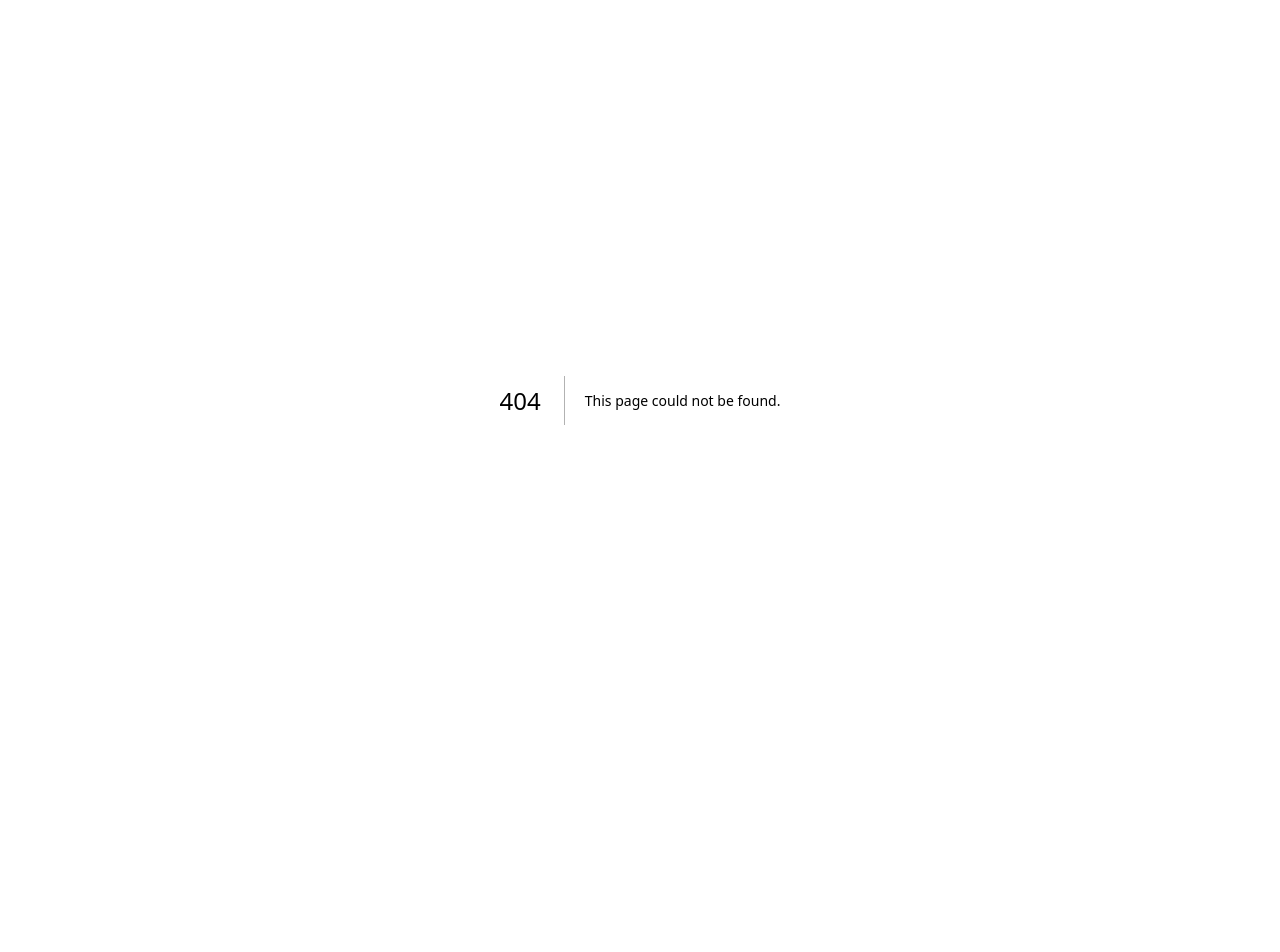
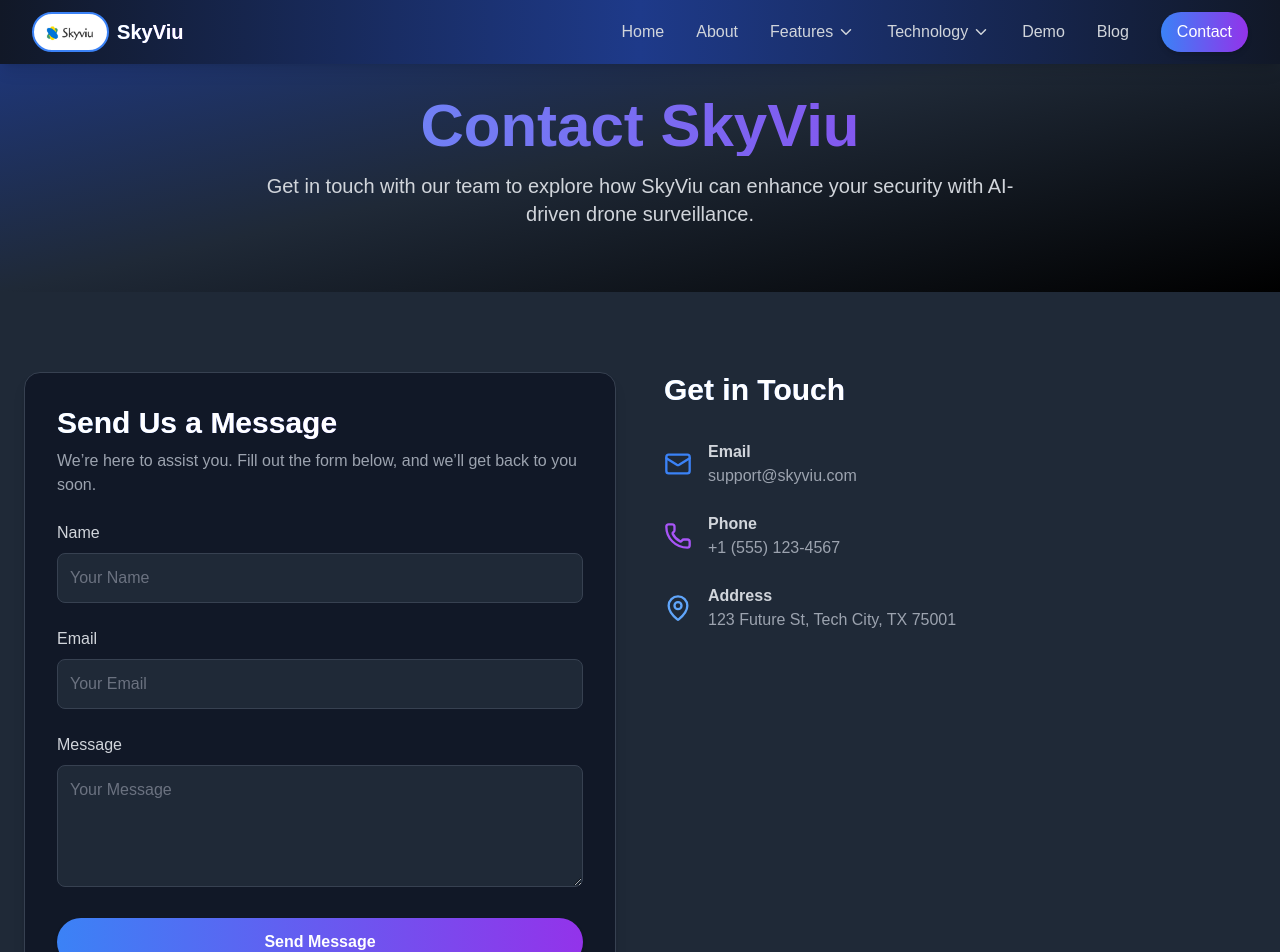
Before and after one commit to UsalamaGuard/UsalamaGuardFrontend, a Next.js app: page /contact in a window 1280 px wide. Before the commit this address had no page. Shown: the top 952 px of the page. Before the commit the page ends 800 px from the top, so only its background shows below. Built offline with nearby package versions, Linux system fonts and the light colour scheme.

Commit message:
added the contact us page

```diff
--- /dev/null
+++ b/src/app/contact/page.js
@@ -0,0 +1,189 @@
+"use client";
+
+import { motion } from "framer-motion";
+import { Mail, Phone, MapPin, Linkedin, Github, Facebook } from "lucide-react";
+import Link from "next/link";
+import Navbar from "../components/navbar/page";
+
+export default function ContactPage() {
+  return (
+    <div className="bg-gray-900 text-white min-h-screen overflow-hidden">
+      {/* Navbar */}
+      <Navbar />
+
+      {/* Hero Section */}
+      <section className="relative pt-24 pb-16 bg-gradient-to-br from-blue-900 via-gray-800 to-black">
+        <div className="max-w-7xl mx-auto px-6 text-center">
+          <motion.h1
+            initial={{ opacity: 0, y: -50 }}
+            animate={{ opacity: 1, y: 0 }}
+            transition={{ duration: 0.8 }}
+            className="text-5xl md:text-6xl font-bold bg-clip-text text-transparent bg-gradient-to-r from-blue-400 to-purple-600"
+          >
+            Contact SkyViu
+          </motion.h1>
+          <motion.p
+            initial={{ opacity: 0, y: 20 }}
+            animate={{ opacity: 1, y: 0 }}
+            transition={{ delay: 0.3, duration: 0.8 }}
+            className="mt-4 text-lg md:text-xl text-gray-300 max-w-3xl mx-auto"
+          >
+            Get in touch with our team to explore how SkyViu can enhance your security with AI-driven drone surveillance.
+          </motion.p>
+        </div>
+      </section>
+
+      {/* Contact Form & Details Section */}
+      <section className="py-20 bg-gray-800">
+        <div className="max-w-7xl mx-auto px-6 grid md:grid-cols-2 gap-12">
+          {/* Contact Form */}
+          <motion.div
+            initial={{ opacity: 0, x: -50 }}
+            animate={{ opacity: 1, x: 0 }}
+            transition={{ duration: 0.8 }}
+            className="bg-gray-900 p-8 rounded-xl shadow-lg border border-gray-700"
+          >
+            <h2 className="text-3xl font-semibold text-white bg-clip-text text-transparent bg-gradient-to-r from-blue-400 to-purple-600">Send Us a Message</h2>
+            <p className="mt-2 text-gray-400">We’re here to assist you. Fill out the form below, and we’ll get back to you soon.</p>
+            <form className="mt-6 space-y-6">
+              <div>
+                <label htmlFor="name" className="block text-gray-300">Name</label>
+                <input
+                  type="text"
+                  id="name"
+                  className="w-full mt-2 p-3 bg-gray-800 border border-gray-700 rounded-lg text-white focus:outline-none focus:ring-2 focus:ring-blue-500 transition-all duration-300"
+                  placeholder="Your Name"
+                />
+              </div>
+              <div>
+                <label htmlFor="email" className="block text-gray-300">Email</label>
+                <input
+                  type="email"
+                  id="email"
+                  className="w-full mt-2 p-3 bg-gray-800 border border-gray-700 rounded-lg text-white focus:outline-none focus:ring-2 focus:ring-blue-500 transition-all duration-300"
+                  placeholder="Your Email"
+                />
+              </div>
+              <div>
+                <label htmlFor="message" className="block text-gray-300">Message</label>
+                <textarea
+                  id="message"
+                  rows="4"
+                  className="w-full mt-2 p-3 bg-gray-800 border border-gray-700 rounded-lg text-white focus:outline-none focus:ring-2 focus:ring-blue-500 transition-all duration-300"
+                  placeholder="Your Message"
+                ></textarea>
+              </div>
+              <button
+                type="submit"
+                className="w-full bg-gradient-to-r from-blue-500 to-purple-600 hover:from-blue-600 hover:to-purple-700 text-white py-3 rounded-full font-semibold transition-all duration-300 shadow-md hover:shadow-blue-500/20"
+              >
+                Send Message
+              </button>
+            </form>
+          </motion.div>
+
+          {/* Contact Details */}
+          <motion.div
+            initial={{ opacity: 0, x: 50 }}
+            animate={{ opacity: 1, x: 0 }}
+            transition={{ duration: 0.8 }}
+            className="space-y-8"
+          >
+            <h2 className="text-3xl font-semibold text-white bg-clip-text text-transparent bg-gradient-to-r from-blue-400 to-purple-600">Get in Touch</h2>
+            <div className="space-y-6">
+              <div className="flex items-center space-x-4">
+                <Mail size={28} className="text-blue-500" />
+                <div>
+                  <p className="text-gray-300 font-semibold">Email</p>
+                  <p className="text-gray-400">support@skyviu.com</p>
+                </div>
+              </div>
+              <div className="flex items-center space-x-4">
+                <Phone size={28} className="text-purple-500" />
+                <div>
+                  <p className="text-gray-300 font-semibold">Phone</p>
+                  <p className="text-gray-400">+1 (555) 123-4567</p>
+                </div>
+              </div>
+              <div className="flex items-center space-x-4">
+                <MapPin size={28} className="text-blue-400" />
+                <div>
+                  <p className="text-gray-300 font-semibold">Address</p>
+                  <p className="text-gray-400">123 Future St, Tech City, TX 75001</p>
+                </div>
+              </div>
+            </div>
+          </motion.div>
+        </div>
+      </section>
+
+      {/* Map Section */}
+      <section className="py-20 bg-gray-900">
+        <div className="max-w-7xl mx-auto px-6 text-center">
+          <h2 className="text-4xl font-bold bg-clip-text text-transparent bg-gradient-to-r from-blue-400 to-purple-600">Find Us</h2>
+          <p className="mt-4 text-gray-400 max-w-2xl mx-auto">
+            Visit our headquarters or explore our location virtually.
+          </p>
+          <motion.div
+            initial={{ opacity: 0, scale: 0.9 }}
+            animate={{ opacity: 1, scale: 1 }}
+            transition={{ duration: 0.8 }}
+            className="mt-8 relative w-full h-96 rounded-xl overflow-hidden shadow-lg border border-gray-700"
+          >
+            <div className="absolute inset-0 bg-gradient-to-tr from-blue-600 to-transparent opacity-20 blur-3xl animate-pulse"></div>
+            <iframe
+              src="https://www.google.com/maps/embed?pb=!1m18!1m12!1m3!1d15956.147073321495!2d37.00121965541992!3d-1.0999933999999999!2m3!1f0!2f0!3f0!3m2!1i1024!2i768!4f13.1!3m3!1m2!1s0x182f4e8e8f8f8f8f%3A0x8f8f8f8f8f8f8f8f!2sJomo%20Kenyatta%20University%20of%20Agriculture%20and%20Technology!5e0!3m2!1sen!2ske!4v1698765432100"
+              width="100%"
+              height="100%"
+              style={{ border: 0 }}
+              allowFullScreen=""
+              loading="lazy"
+              className="relative z-10"
+            ></iframe>
+          </motion.div>
+        </div>
+      </section>
+
+      {/* CTA Section */}
+      <section className="py-20 bg-gradient-to-r from-blue-900 to-purple-900 text-center">
+        <h2 className="text-4xl font-bold bg-clip-text text-transparent bg-gradient-to-r from-blue-400 to-purple-600">Ready to Connect?</h2>
+        <p className="mt-4 text-lg text-gray-200">Let’s discuss how SkyViu can transform your security needs.</p>
+        <div className="mt-8">
+          <Link href="/demo" className="bg-white text-blue-600 px-8 py-4 rounded-full font-semibold hover:bg-gray-100 transition-all duration-300 shadow-lg">
+            Request a Demo
+          </Link>
+        </div>
+      </section>
+
+      {/* Footer */}
+      <footer className="py-12 bg-black text-gray-400">
+        <div className="max-w-7xl mx-auto px-6 grid md:grid-cols-3 gap-12">
+          <div>
+            <h3 className="text-2xl font-bold text-white bg-clip-text text-transparent bg-gradient-to-r from-blue-400 to-purple-600">SkyViu</h3>
+            <p className="mt-2">Pioneering the future of security with AI and drone technology.</p>
+          </div>
+          <div>
+            <h4 className="text-lg font-semibold text-white">Quick Links</h4>
+            <ul className="mt-2 space-y-2">
+              <li><Link href="/about" className="hover:text-blue-400 transition-colors">About Us</Link></li>
+              <li><Link href="/demo" className="hover:text-blue-400 transition-colors">Demo</Link></li>
+              <li><Link href="/contact" className="hover:text-blue-400 transition-colors">Contact</Link></li>
+            </ul>
+          </div>
+          <div>
+            <h4 className="text-lg font-semibold text-white">Connect With Us</h4>
+            <div className="mt-4 flex space-x-6 justify-center md:justify-start">
+              <a href="https://linkedin.com" target="_blank" className="hover:text-blue-400 transition-colors"><Linkedin size={24} /></a>
+              <a href="https://facebook.com" target="_blank" className="hover:text-blue-400 transition-colors"><Facebook size={24} /></a>
+              <a href="https://github.com" target="_blank" className="hover:text-blue-400 transition-colors"><Github size={24} /></a>
+            </div>
+          </div>
+        </div>
+        <div className="mt-8 text-center border-t border-gray-800 pt-4">
+          <p>© 2025 SkyViu. All rights reserved.</p>
+          <p className="text-sm mt-1">Designed with passion for a safer tomorrow.</p>
+        </div>
+      </footer>
+    </div>
+  );
+}
```
